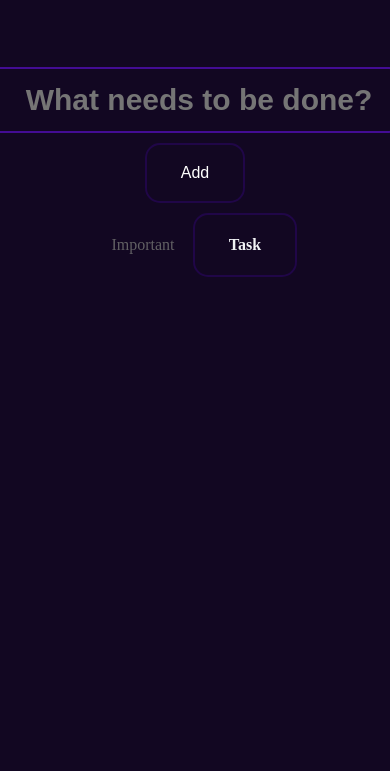
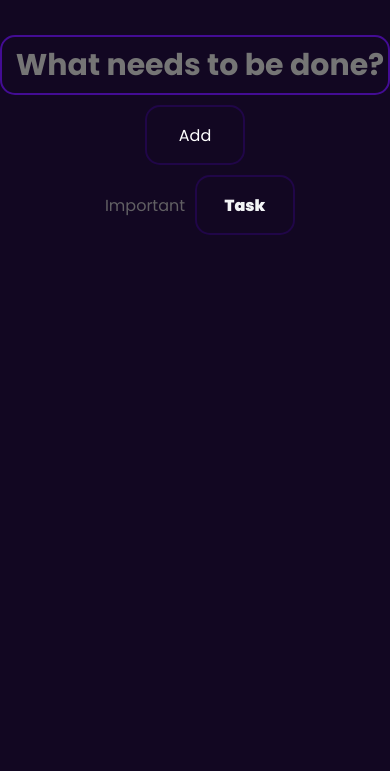
Before and after one commit to MaxKovalski/ToDo-List, a plain HTML site: page index.html in a window 390 px wide. Shown: the part 73-844 px from the top of the page. Drawn offline with Linux system fonts and the light colour scheme.

Commit message:
text-Fix

```diff
--- a/index.html
+++ b/index.html
@@ -15,7 +15,7 @@
     <div class="container">
         <h1>Track Your Tasks</h1>
         <div class="taskCreate">
-            <div class="test">
+            <div class="radio-container">
                 <input type="radio" id="taskSelect1" name="taskSelect" value="important" />
                 <label for="taskSelect1">Important</label>
                 <input type="radio" id="taskSelect2" name="taskSelect" value="task" checked="checked" />
--- a/style.css
+++ b/style.css
@@ -1,20 +1,18 @@
+@import url("https://fonts.googleapis.com/css2?family=Poppins:wght@300;400;500;600;700;800;900&display=swap");
+* {
+  margin: 0;
+  padding: 0;
+  box-sizing: border-box !important;
+  font-family: "Poppins", sans-serif;
+}
 body {
   background-color: rgb(18, 7, 34);
 }
-
-.addTask {
-  height: 60px;
-  width: 100px;
-  font-size: 16px;
-  color: white;
-  background-color: transparent;
-  border-radius: 15px;
-  border: 2px solid #200648 !important;
-  transition: 0.3s ease-in-out;
-}
-.addTask:hover {
-  border: 2px solid #430c94 !important;
-  transform: scale(1.3);
+#container {
+  display: flex;
+  flex-direction: column;
+  align-content: center;
+  flex-wrap: wrap;
 }
 .taskCreate {
   display: flex;
@@ -41,11 +39,56 @@ body {
 .mainInput::placeholder {
   text-align: center;
 }
-#container {
+.addTask {
+  height: 60px;
+  width: 100px;
+  font-size: 16px;
+  color: white;
+  background-color: transparent;
+  border-radius: 15px;
+  border: 2px solid #200648 !important;
+  transition: 0.3s ease-in-out;
+}
+.addTask:hover {
+  border: 2px solid #430c94 !important;
+  transform: scale(1.3);
+}
+label {
+  color: white;
+}
+.radio-container {
   display: flex;
-  flex-direction: column;
-  align-content: center;
-  flex-wrap: wrap;
+  align-items: center;
+}
+input[type="radio"] {
+  appearance: none;
+  display: none;
+}
+
+label {
+  height: 60px;
+  width: 100px;
+  font-size: 16px;
+  display: flex;
+  justify-content: center;
+  align-items: center;
+  background-color: inherit;
+  text-align: center;
+
+  color: #6e6e6edd;
+  border-radius: 5px;
+  cursor: pointer;
+}
+
+input[type="radio"]:checked + label {
+  color: #f1f3f5;
+  font-weight: 900;
+  border: 2px solid #200648 !important;
+  border-radius: 15px;
+}
+.repair-center {
+  height: 60px;
+  width: 100px;
 }
 
 .task {
@@ -54,10 +97,12 @@ body {
   border: 2px solid #200648 !important;
   border-radius: 15px;
   width: 600px;
-  height: 60px;
+  min-height: 60px;
+  height: fit-content;
   align-items: center;
-  margin-bottom: 10px;
+  word-break: break-all;
   transition: 0.6s;
+  margin: 10px 0px;
 }
 .task:hover {
   border: 2px solid #430c94 !important;
@@ -126,43 +171,7 @@ p {
   background-color: transparent;
   border: 2px solid rgba(220, 20, 60, 0.622);
 }
-label {
-  color: white;
-}
-.test {
-  display: flex;
-  align-items: center;
-}
-input[type="radio"] {
-  appearance: none;
-  display: none;
-}
 
-label {
-  height: 60px;
-  width: 100px;
-  font-size: 16px;
-  display: flex;
-  justify-content: center;
-  align-items: center;
-  background-color: inherit;
-  text-align: center;
-
-  color: #6e6e6edd;
-  border-radius: 5px;
-  cursor: pointer;
-}
-
-input[type="radio"]:checked + label {
-  color: #f1f3f5;
-  font-weight: 900;
-  border: 2px solid #200648 !important;
-  border-radius: 15px;
-}
-.repair-center {
-  height: 60px;
-  width: 100px;
-}
 @media only screen and (max-width: 712px) {
   .taskCreate {
     display: flex;
@@ -170,19 +179,19 @@ input[type="radio"]:checked + label {
     align-items: center;
   }
   .mainInput {
-    width: auto;
-
+    max-width: 100%;
     order: 1;
   }
   .addTask {
     order: 2;
     margin-top: 10px;
   }
-  .test {
+  .radio-container {
     order: 3;
     margin-top: 10px;
   }
   .task {
-    width: auto;
+    max-width: 90%;
+    font-size: 20px;
   }
 }
```
